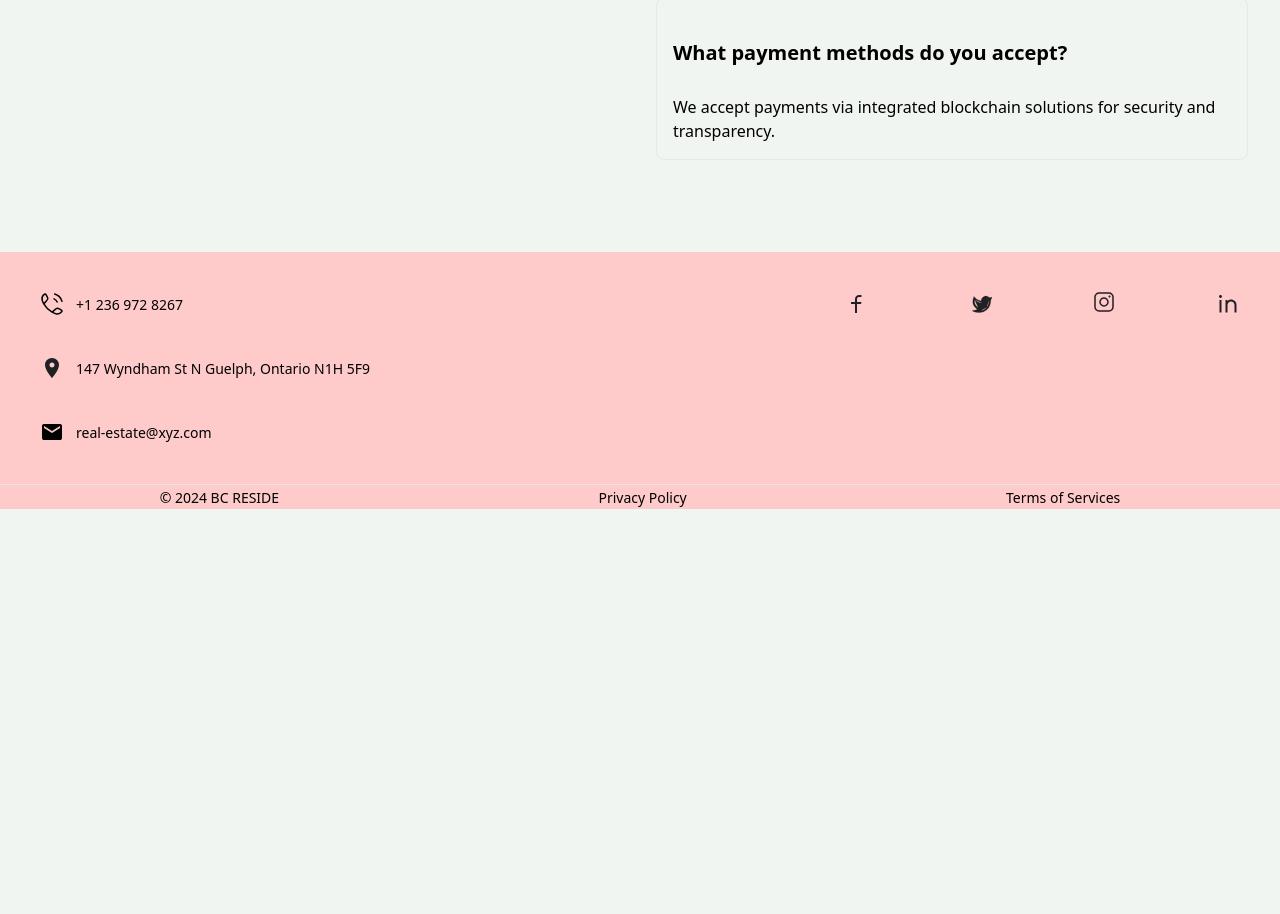
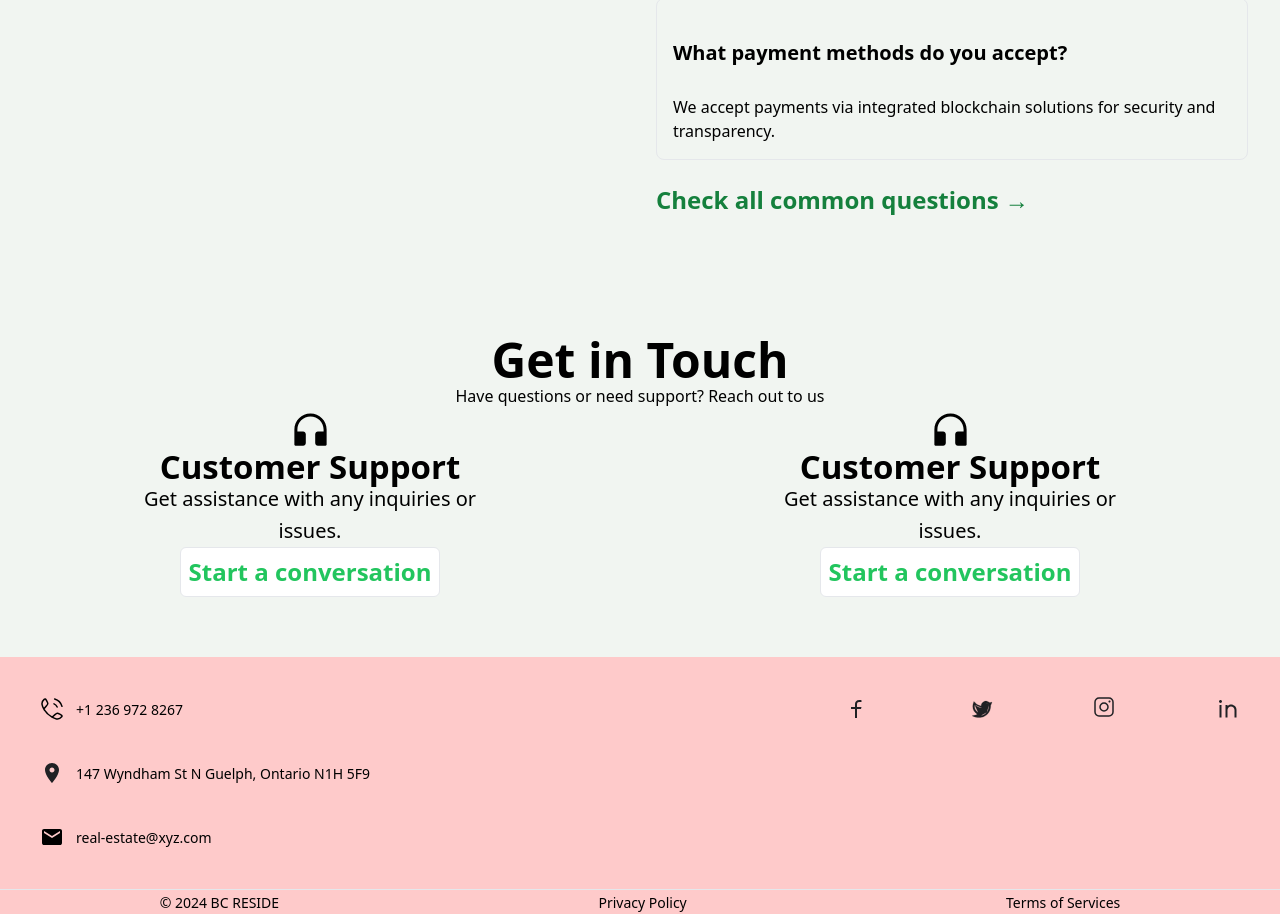
Before and after one commit to Mehnaz-1/FYP-NEW-NEW, a React (Vite) app in the folder client/: page /services in a window 1280 px wide. Shown: the part 2846-3760 px from the top of the page. Before the commit the page ends 3355 px from the top, so only its background shows below. Built offline with nearby package versions, Linux system fonts and the light colour scheme; no server answers.

Commit message:
it change

```diff
--- a/client/package.json
+++ b/client/package.json
@@ -14,7 +14,7 @@
     "firebase": "^10.8.1",
     "react": "^18.2.0",
     "react-dom": "^18.2.0",
-    "react-icons": "^5.1.0",
+    "react-icons": "^5.2.1",
     "react-redux": "^9.1.0",
     "react-router-dom": "^6.22.2",
     "redux-persist": "^6.0.0",
--- a/client/src/pages/Services.jsx
+++ b/client/src/pages/Services.jsx
@@ -1,5 +1,5 @@
 import React from 'react'
-
+import { AiFillCustomerService } from "react-icons/ai";
 export default function Services() {
     return (
         <>
@@ -153,9 +153,62 @@ export default function Services() {
                         <h2 className="font-bold text-xl mt-6">What payment methods do you accept?</h2>
                         <p className='mt-7'>We accept payments via integrated blockchain solutions for security and transparency.</p>
                     </div>
+                    <div>
+                        <h2>
+                            <span className="text-green-700 font-bold  sm:text-2xl md:text-2xl lg:text-2xl xl:text-2xl hover:text-lime-500">
+                                Check all common questions
+                                <span className="text-green-700"> →</span>
+                            </span>
+                        </h2>
+                    </div>
                 </div>
 
+            </section> <br /> <br />
+
+            <section className=''>
+                <div className='flex flex-col items-center'>
+
+                    <h1 className='font-bold text-5xl mt-10'>Get in Touch</h1>
+                    <p>Have questions or need support? Reach out to us</p>
+                </div>
+                <div>
+                    <div className='flex flex-wrap items-center justify-around '>
+                        <div className='font-bold text-2xl mr-5 flex flex-col items-center w-[30%] '>
+                            <div>
+                                <AiFillCustomerService className='text-[43px]' />
+
+                            </div>
+                            <div className='text-center'>
+                                <h1 className='text-[33px] font-semibold'>
+                                    Customer Support
+                                </h1>
+                                <p className='font-thin text-[20px]'>Get assistance with any inquiries or issues.</p>
+                                <button className='border p-2 rounded-md text-green-500 bg-[#ffff] transition transform ease-in-out hover:scale-105'>
+                                    <span className='font-bold '>Start a conversation</span>
+                                </button>
+                            </div>
+                        </div>
+
+                        <div className='font-bold text-2xl mr-5 flex flex-col items-center w-[30%] '>
+                            <div>
+                                <AiFillCustomerService className='text-[43px]' />
+
+                            </div>
+                            <div className='text-center'>
+                                <h1 className='text-[33px] font-semibold'>
+                                    Customer Support
+                                </h1>
+                                <p className='font-thin text-[20px]'>Get assistance with any inquiries or issues.</p>
+                                <button className='border p-2 rounded-md text-green-500 bg-[#ffff] transition transform ease-in-out hover:scale-105'>
+                                    <span className='font-bold '>Start a conversation</span>
+                                </button>
+                            </div>
+                        </div>
+
+                    </div>
+                </div>
             </section>
+
 
 
 
```
Also changed, not shown: 1 other file (tests, documents, lock files or other folders). Lines whose indentation alone changed are shown as unchanged.
